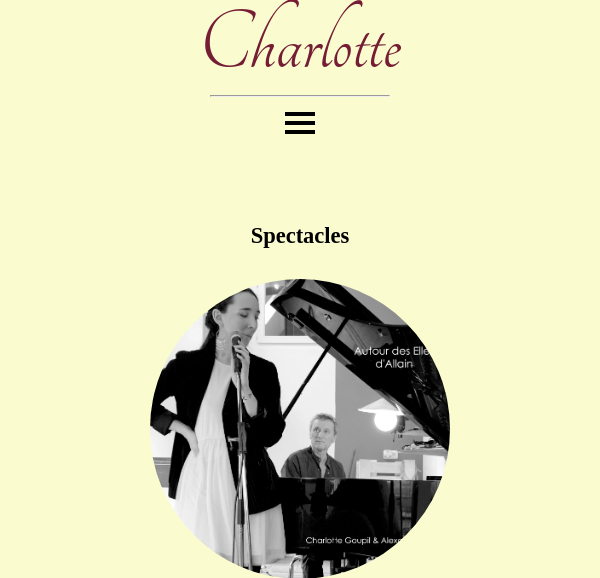
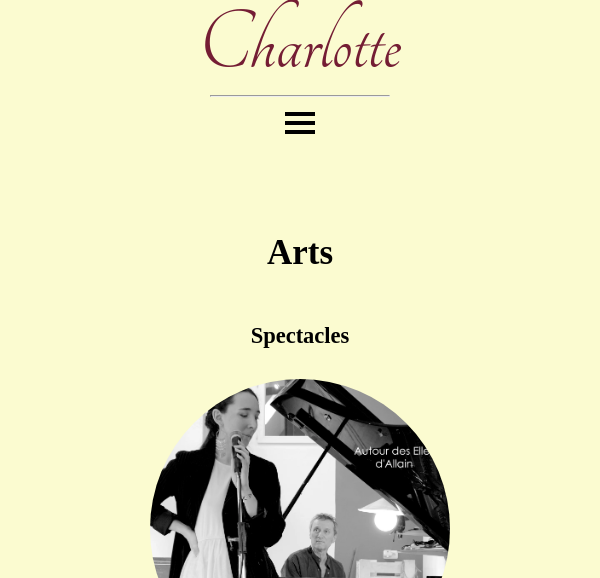
Before and after one commit to Fab76000/lesMultiplesdeCharlotte, a PHP site: page /Arts.php in a window 600 px wide. Shown: the part 117-695 px from the top of the page. Run offline with PHP 8.4, Linux system fonts and the light colour scheme; some libraries are stand-ins or nearby versions.

Commit message:
Suppression couleurs temporaire titre Arts

```diff
--- a/stylesmq.css
+++ b/stylesmq.css
@@ -628,7 +628,7 @@ footer {
 }
 
 #ArtsH1 {
-    margin-top: 250px;
+    margin-top: 350px;
     text-align: center;
 
 }
@@ -1160,7 +1160,6 @@ li {
 
     #ArtsH1 {
         margin-top: 350px;
-        color: pink;
     }
 
     .not-authorized-overlay h2 {
@@ -1386,8 +1385,7 @@ li {
 @media only screen and (min-width: 769px) and (max-width: 991px) {
 
     #ArtsH1 {
-        margin-top: 250px;
-        color: rgb(236, 14, 14);
+        margin-top: 350px;
     }
 
     #MessageEssentiel {
@@ -1555,15 +1553,10 @@ li {
 /* Media queries pour les écrans moyens */
 @media (max-width: 768px) {
 
-    #ArtsH1 {
-        margin-top: 250px;
-        color: rgb(11, 61, 34);
-
-    }
 
     #Bulles {
         grid-template-columns: repeat(1, 1fr);
-        ;
+
     }
 
     #Bulles .photo {
```
